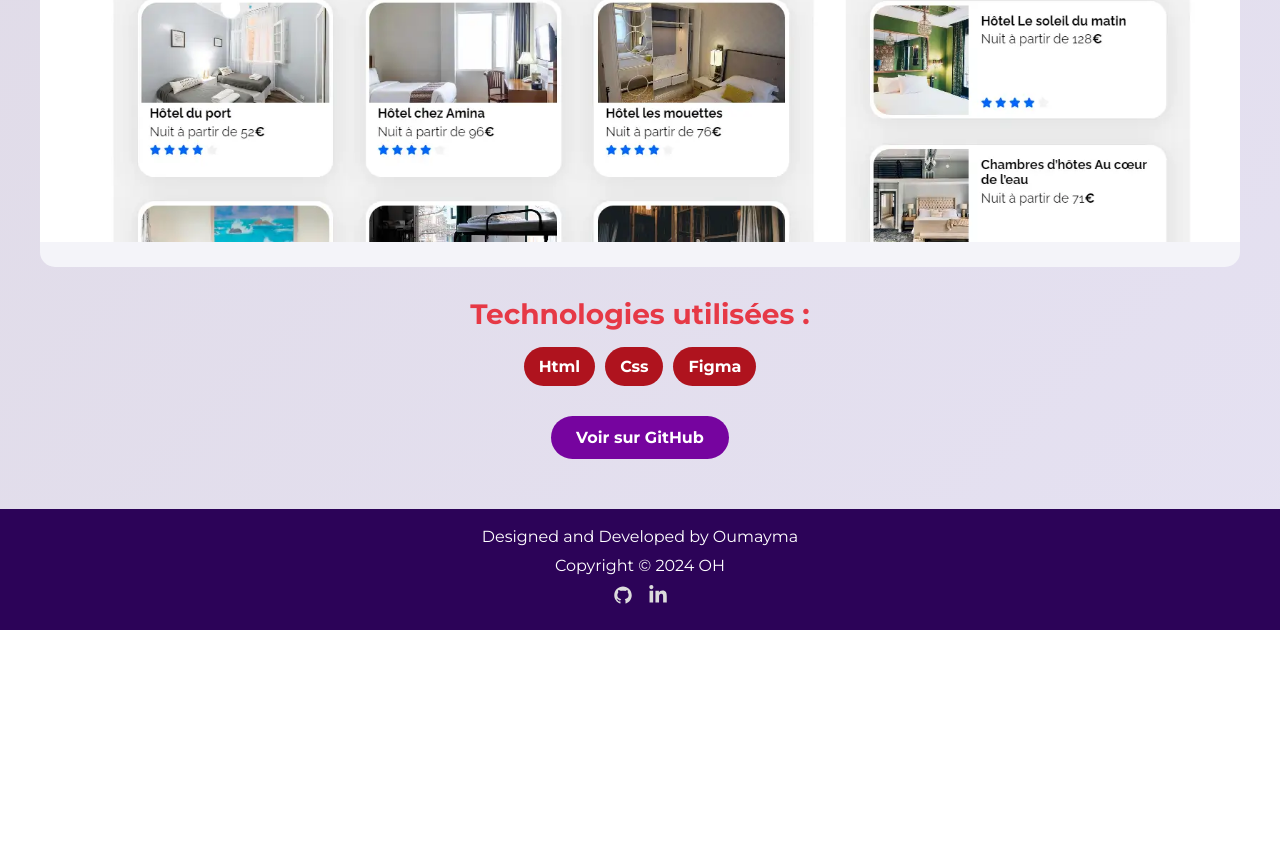
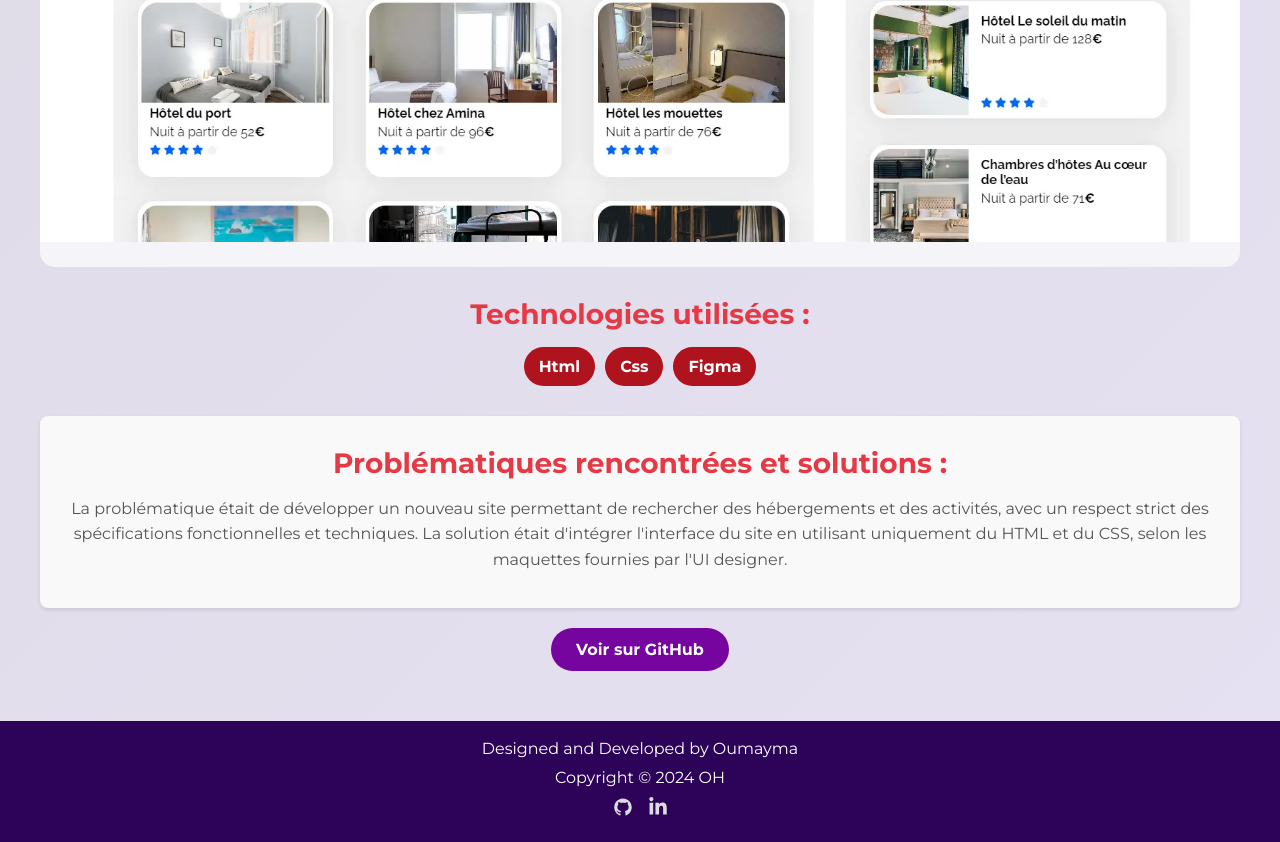
Before and after one commit to Oumayma-Hani-Bhouri/Projet-8_Portfolio, a React (Create React App) app in the folder Frontend/myportfolio/: page /projet/c67ab8a7 in a window 1280 px wide. Shown: the part 772-1614 px from the top of the page. Before the commit the page ends 1402 px from the top, so only its background shows below. Built offline with nearby package versions, Linux system fonts and the light colour scheme.

Commit message:
add project issues

```diff
--- a/Frontend/myportfolio/src/components/Presentation/Presentation.scss
+++ b/Frontend/myportfolio/src/components/Presentation/Presentation.scss
@@ -13,13 +13,14 @@
     align-items: center;
     justify-content: flex-start;
     flex-wrap: wrap;
+    text-align: center;
 
     .profile-picture {
       width: 250px;
       height: 350px;
       border-radius: 70%;
       object-fit: cover;
-      margin-right: 70px;
+      margin-right: 60px;
     }
 
     .text-content {
--- a/Frontend/myportfolio/src/components/Réalisations/carte.scss
+++ b/Frontend/myportfolio/src/components/Réalisations/carte.scss
@@ -21,13 +21,12 @@
 
   .card-img {
     width: 90%;
-    height: 200px;
+    height: 180px;
     object-fit: contain;
     border-radius: 10px 10px 0 0;
     transition: transform 0.3s ease;
     margin: 10px auto;
     @media (max-width: 768px) {
-      width: 80%;
       height: 150px;
     }
 
@@ -46,7 +45,7 @@
   }
 
   .skills-container {
-    padding: 15px;
+    padding: 10px;
     display: flex;
     flex-wrap: wrap;
     gap: 10px;
@@ -61,6 +60,7 @@
     border-radius: 20px;
     font-weight: 500;
     transition: background-color 0.3s ease;
+    margin-bottom: 10px;
   }
 
   &:hover .skill {
--- a/Frontend/myportfolio/src/components/Title/Title.jsx
+++ b/Frontend/myportfolio/src/components/Title/Title.jsx
@@ -6,7 +6,7 @@ const Title = () => {
     <section className="title-container" id="Title">
       <div className="text-content">
         <h1>
-          Bonjour ! <span>Je suis Oumayma, développeuse web </span>{" "}
+          Hey ! <span>Je suis Oumayma, développeuse web </span>{" "}
         </h1>
         <p>
           Passionnée par la création de sites web interactifs et performants.
--- a/Frontend/myportfolio/src/data.json
+++ b/Frontend/myportfolio/src/data.json
@@ -20,7 +20,8 @@
       "React",
       "Sass"
     ],
-    "lien":
+    "problematique":" La problématique rencontrée était de respecter les contraintes de React et et React Router tout en découpant l'application en composants modulaires, sans utiliser des librairies externes et éviter les erreurs dans la console. La solution apportée était de structurer le projet avec des composants réutilisables, gérer mes routes dynamiquement avec React Router tout en appliquant Sass pour le style ",
+   "lien":
       "https://github.com/Oumayma-Hani-Bhouri/project-5_React"
 
   },
@@ -38,10 +39,10 @@
 
     ],
     "description": " Ma mission pour ce projet était de créer un portfolio , déployer le site en ligne et optimiser son code et son référencement SEO",
-
     "skills": [
       "React",
       "Sass" ],
+      "problematique":"La problématique rencontrée était de créer un portfolio professionel qui valorise mes compétences tout en en assurant une interface claire et cohérente et en optimisant mon temps. La solution apportée était d'utiliser des modèles de code existants pour gagner du temps, tout en retravaillant mes compétences en React et intégration.  ",
     "lien":
       "https://github.com/Oumayma-Hani-Bhouri/Projet-8_Portfolio"
 
@@ -67,6 +68,7 @@
       "Mongodb",
       "CRUD"
     ],
+    "problematique":" La problématique rencontrée était de Développer une API pour un site de notation de livres, en collaboration avec un développeur front-end, tout en assurant l'optimisation des images et en respectant les bonnes pratiques du Green Code. La solution apportée était de développer un back-end conforme aux besoins du client, avec une API efficace pour gérer les fonctionnalités de référencement et de notation de livres. L'optimisation des images est également intégrée pour garantir des performances optimales",
     "lien":
       "https://github.com/Oumayma-Hani-Bhouri/project-6_BackEnd"
 
@@ -91,6 +93,7 @@
       "Chrome DevTools",
       "Wave"
     ],
+    "problematique":"La Problématique rencontrée était de d'optimiser les performances et le référencement (SEO) du site de Nina Carducci, une photographe, tout en corrigeant certains bugs affectant la navigation et l'affichage des filtres dans sa galerie d'images. La solution était d'effectuer une optimisation complète du site en améliorant la performance des images, le SEO global, et l'accessibilité. De plus, j'ai mis en place un référencement local avec Schema.org, ajouté des metas pour les réseaux sociaux, et corrigé les bugs de navigation et d'affichage des filtres dans la galerie. Un rapport détaillant toutes les optimisations et leurs impacts a été fourni.",
     "lien":
       "https://github.com/Oumayma-Hani-Bhouri/project-4_Debug-site"
 
@@ -116,6 +119,7 @@
       "Css",
       "Javascript"
     ],
+    "problematique":"La problématique rencontrée était de développer plusieurs nouvelles fonctionnalités tout en intégrant le design fourni. La solution était de suivre le tableau Kanban pour coder les pages et les modales demandées.",
     "lien":
       "https://github.com/Oumayma-Hani-Bhouri/project-3_javascript"
 },
@@ -138,6 +142,7 @@
         "Css",
         "Figma"
       ],
+      "problematique":" La problématique était de développer un nouveau site permettant de rechercher des hébergements et des activités, avec un respect strict des spécifications fonctionnelles et techniques. La solution était d'intégrer l'interface du site en utilisant uniquement du HTML et du CSS, selon les maquettes fournies par l'UI designer.",
       "lien":
         "https://github.com/Oumayma-Hani-Bhouri/project-2_html-css"
 
--- a/Frontend/myportfolio/src/pages/Projet/Projet.jsx
+++ b/Frontend/myportfolio/src/pages/Projet/Projet.jsx
@@ -25,7 +25,6 @@ const Projetdetails = () => {
         </div>
       </div>
       <Carousel images={projet.pictures} />
-
       <h3>Technologies utilisées : </h3>
       <ul className="project-skills">
         {projet.skills.map((skill, index) => (
@@ -34,6 +33,11 @@ const Projetdetails = () => {
           </li>
         ))}
       </ul>
+      <div className="project-issues">
+        <h3>Problématiques rencontrées et solutions :</h3>
+        <p>{projet.problematique}</p>
+      </div>
+
       <div className="project-links">
         {projet.lien && (
           <a
--- a/Frontend/myportfolio/src/pages/Projet/Projet.scss
+++ b/Frontend/myportfolio/src/pages/Projet/Projet.scss
@@ -92,6 +92,24 @@
   background-color: #333;
 }
 
+.project-issues {
+  margin-top: 20px;
+  background-color: #f9f9f9;
+  padding: 20px;
+  border-radius: 8px;
+  box-shadow: 0 2px 4px rgba(0, 0, 0, 0.1);
+  margin-bottom: 20px;
+
+  h3 {
+    margin-bottom: 10px;
+  }
+
+  p {
+    color: #555;
+    font-size: 16px;
+    line-height: 1.6;
+  }
+}
 .project-link {
   display: inline-block;
   background-color: #76049f;
```
Also changed, not shown: Frontend/myportfolio/public/images/Portfolio/Cover.webp.
